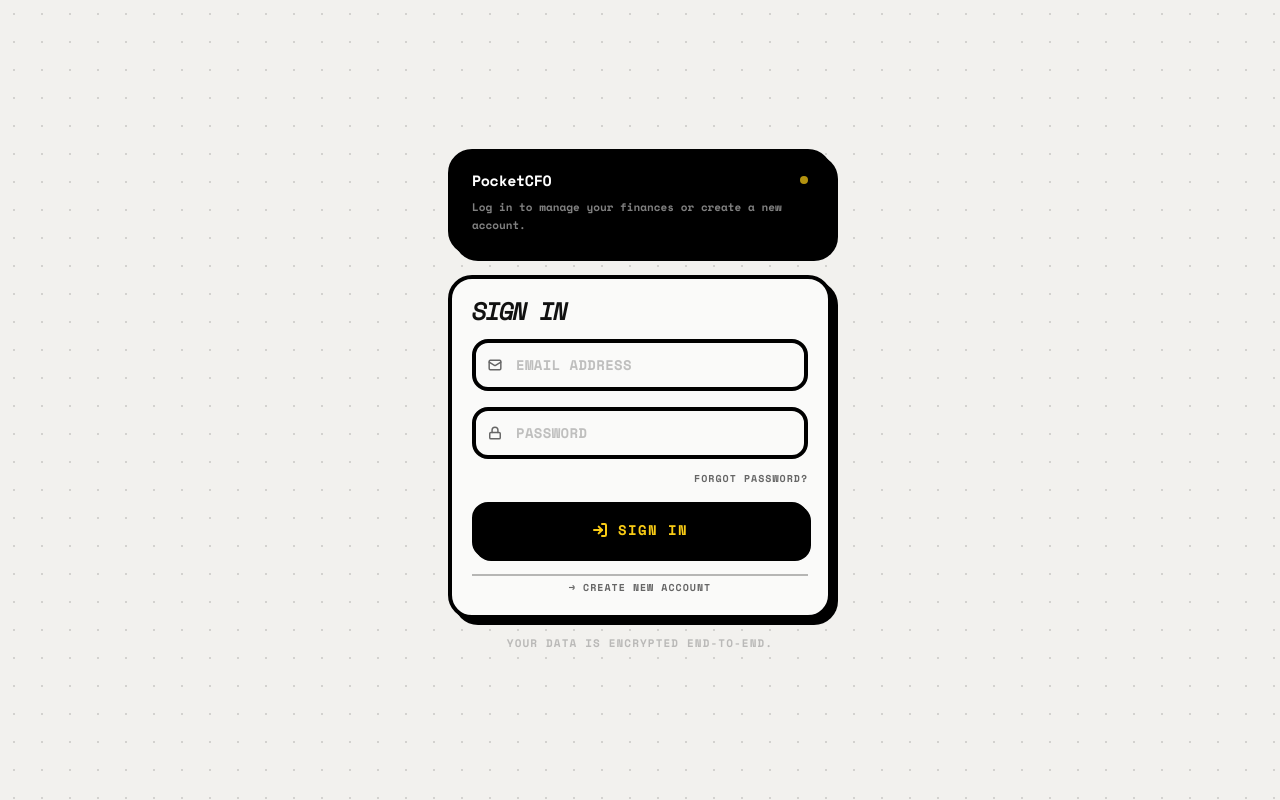
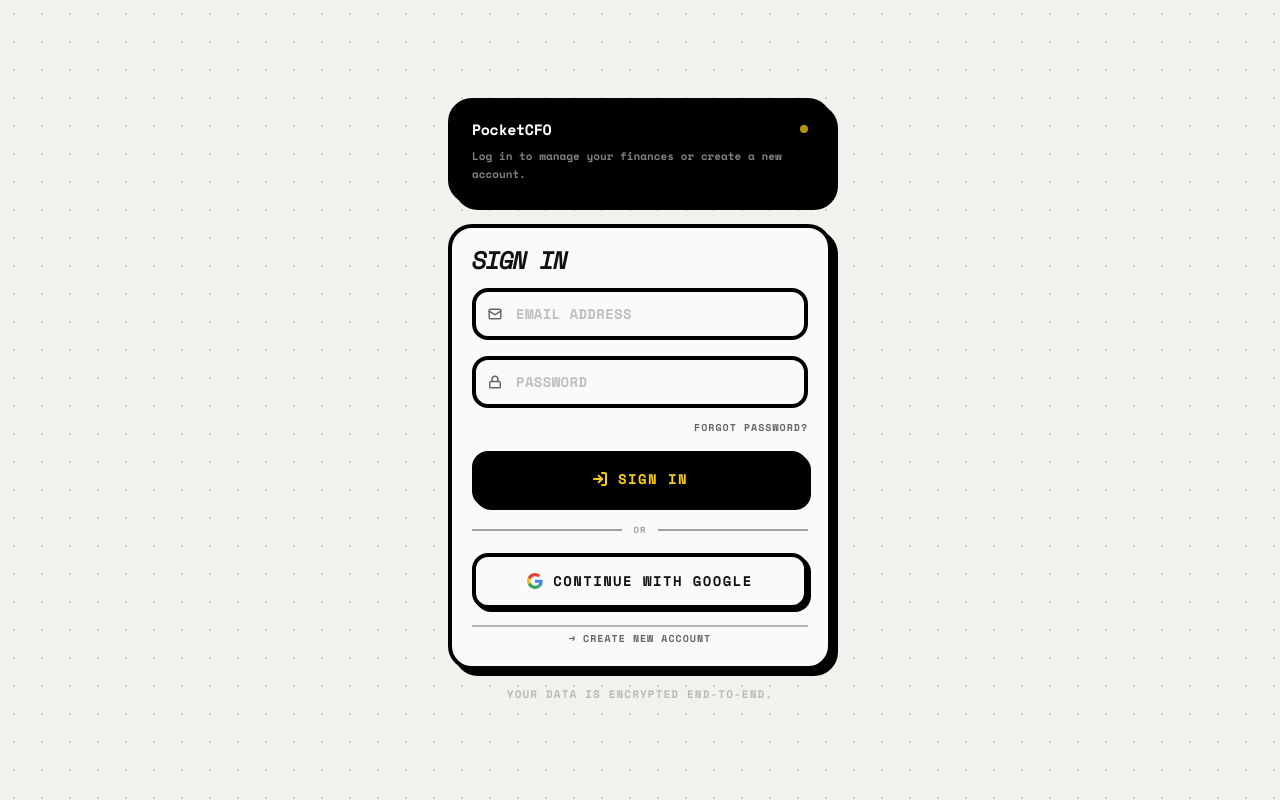
Before and after one commit to vonnitech/PocketCFO, a React (Vite) app: page /config in a window 1280 px wide. Built offline with nearby package versions, Linux system fonts and the light colour scheme; no server answers.

Commit message:
feat: add Continue with Google (OAuth) button to login/signup
Adds signInWithOAuth Google flow with inline multicolour logo, shown on login
and signup screens with an OR divider. Requires Google provider + credentials
configured in Supabase to function.

```diff
--- a/src/components/AuthGate.tsx
+++ b/src/components/AuthGate.tsx
@@ -13,6 +13,19 @@ type Mode = 'login' | 'signup' | 'reset' | 'recover';
 interface Props {
   recoveryMode?: boolean;
   onRecoveryDone?: () => void;
+}
+
+// Multicolour Google "G" — kept as an inline SVG so it renders identically in
+// light and dark themes (no dependency on a logo asset).
+function GoogleIcon() {
+  return (
+    <svg width="16" height="16" viewBox="0 0 48 48" aria-hidden="true" className="shrink-0">
+      <path fill="#EA4335" d="M24 9.5c3.54 0 6.71 1.22 9.21 3.6l6.85-6.85C35.9 2.38 30.47 0 24 0 14.62 0 6.51 5.38 2.56 13.22l7.98 6.19C12.43 13.72 17.74 9.5 24 9.5z" />
+      <path fill="#4285F4" d="M46.98 24.55c0-1.57-.15-3.09-.38-4.55H24v9.02h12.94c-.58 2.96-2.26 5.48-4.78 7.18l7.73 6c4.51-4.18 7.09-10.36 7.09-17.65z" />
+      <path fill="#FBBC05" d="M10.53 28.59c-.48-1.45-.76-2.99-.76-4.59s.27-3.14.76-4.59l-7.98-6.19C.92 16.46 0 20.12 0 24c0 3.88.92 7.54 2.56 10.78l7.97-6.19z" />
+      <path fill="#34A853" d="M24 48c6.48 0 11.93-2.13 15.89-5.81l-7.73-6c-2.15 1.45-4.92 2.3-8.16 2.3-6.26 0-11.57-4.22-13.47-9.91l-7.98 6.19C6.51 42.62 14.62 48 24 48z" />
+    </svg>
+  );
 }
 
 export function AuthGate({ recoveryMode, onRecoveryDone }: Props) {
@@ -89,6 +102,25 @@ export function AuthGate({ recoveryMode, onRecoveryDone }: Props) {
       const msg = err instanceof Error ? err.message : 'Authentication failed';
       setError(msg.toUpperCase());
     } finally {
+      setLoading(false);
+    }
+  };
+
+  // OAuth sign-in. On success the browser redirects to Google and back to the app,
+  // so we intentionally leave `loading` true (the page is navigating away). We only
+  // reset it if the call errors before any redirect happens.
+  const handleGoogle = async () => {
+    setLoading(true);
+    clearMessages();
+    try {
+      const { error: authError } = await supabase.auth.signInWithOAuth({
+        provider: 'google',
+        options: { redirectTo: window.location.origin },
+      });
+      if (authError) throw authError;
+    } catch (err: unknown) {
+      const msg = err instanceof Error ? err.message : 'Google sign-in failed';
+      setError(msg.toUpperCase());
       setLoading(false);
     }
   };
@@ -273,6 +305,25 @@ export function AuthGate({ recoveryMode, onRecoveryDone }: Props) {
             {loading ? <span className="animate-pulse">Working...</span> : submitLabel}
           </motion.button>
 
+          {/* Google OAuth — login & signup only */}
+          {(mode === 'login' || mode === 'signup') && (
+            <>
+              <div className="flex items-center gap-3">
+                <div className="flex-1 h-0.5 bg-border/40" />
+                <span className="text-[9px] font-black uppercase tracking-widest text-text-muted/60">or</span>
+                <div className="flex-1 h-0.5 bg-border/40" />
+              </div>
+              <button
+                type="button"
+                onClick={handleGoogle}
+                disabled={loading}
+                className="w-full h-14 bg-surface border-4 border-black rounded-2xl text-text-main font-black uppercase text-sm tracking-widest flex items-center justify-center gap-2.5 shadow-brutal-sm hover:shadow-none hover:translate-x-0.5 hover:translate-y-0.5 transition-all disabled:opacity-40 disabled:cursor-not-allowed disabled:translate-x-0 disabled:translate-y-0 disabled:shadow-brutal-sm"
+              >
+                <GoogleIcon /> Continue with Google
+              </button>
+            </>
+          )}
+
           {/* Mode toggle */}
           <div className="flex items-center justify-center pt-1 border-t-2 border-border/30">
             {mode === 'login' && (
```
